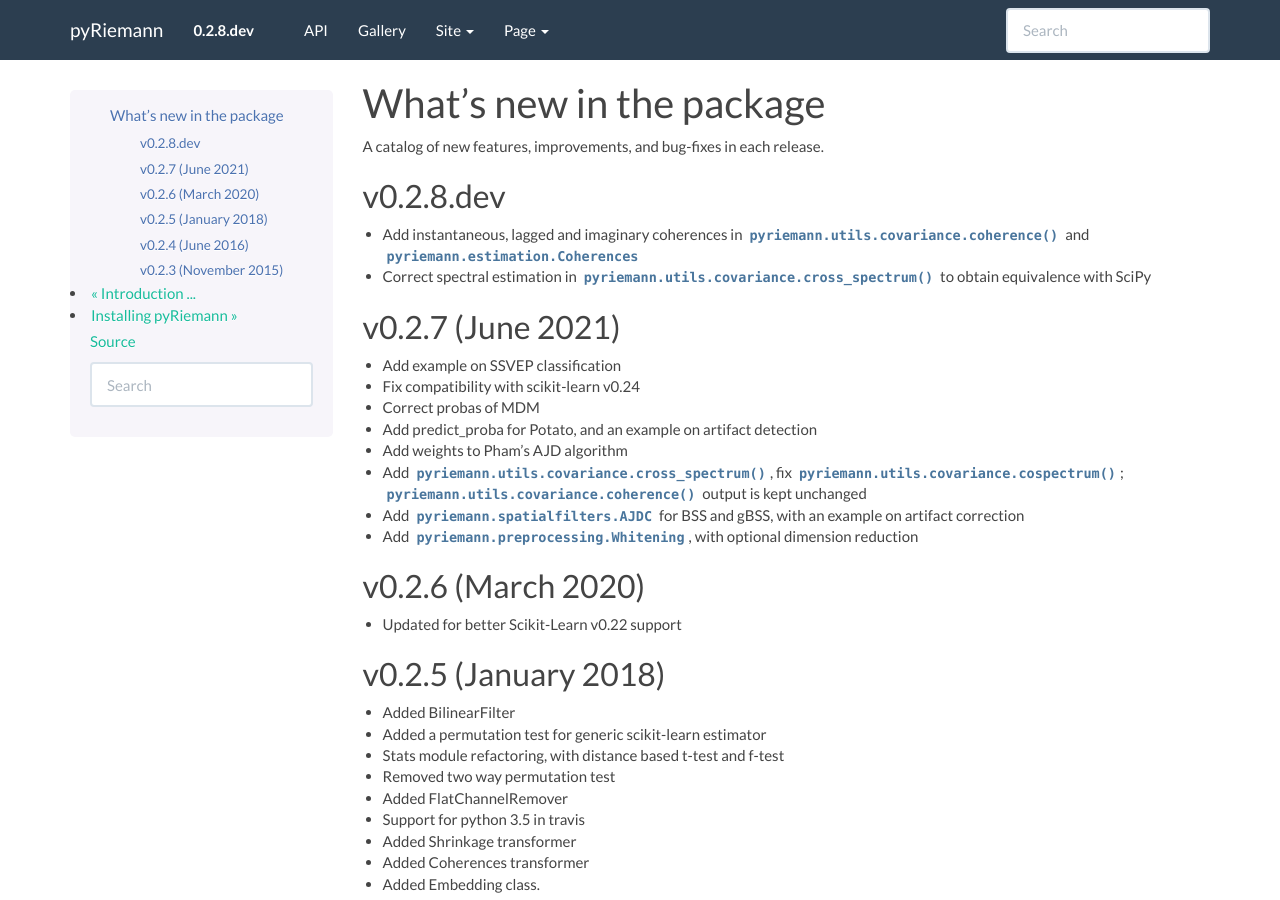
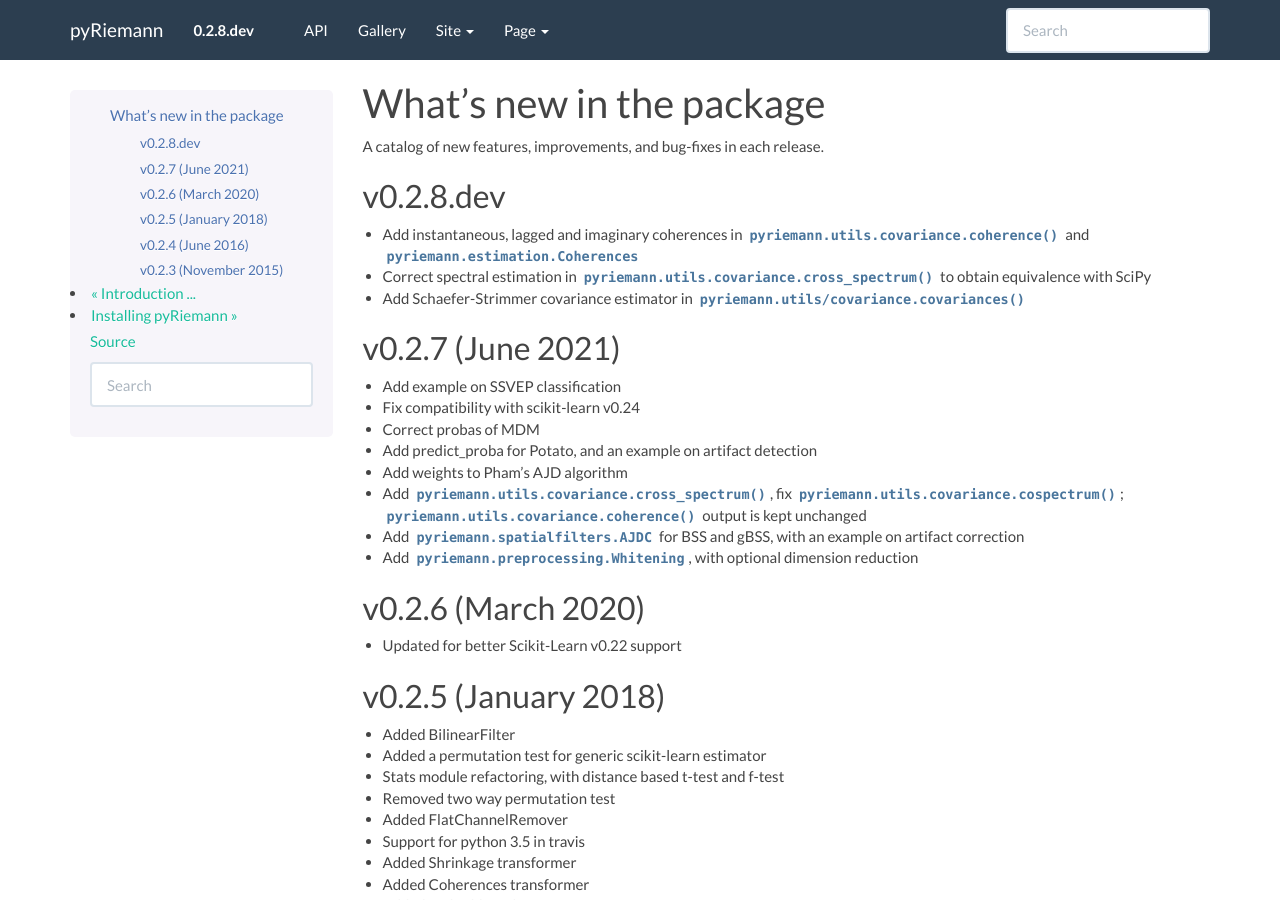
Before and after one commit to pyRiemann/pyRiemann, a Sphinx documentation site: the page built from doc/whatsnew.rst, in a window 1280 px wide and 900 px high. Built offline with Sphinx 7.4.7, drawn with Linux system fonts in a browser that asks for light colours; formulas are drawn with MathJax 3; pages that are not in the unit, such as notebooks, are missing from menus.

Commit message:
adding Schaefer-Strimmer in whatsnew

```diff
--- a/doc/whatsnew.rst
+++ b/doc/whatsnew.rst
@@ -13,6 +13,8 @@ v0.2.8.dev
 - Add instantaneous, lagged and imaginary coherences in :func:`pyriemann.utils.covariance.coherence` and :class:`pyriemann.estimation.Coherences`
 
 - Correct spectral estimation in :func:`pyriemann.utils.covariance.cross_spectrum` to obtain equivalence with SciPy
+
+- Add Schaefer-Strimmer covariance estimator in :func:`pyriemann.utils/covariance.covariances`
 
 v0.2.7 (June 2021)
 ------------------
```
